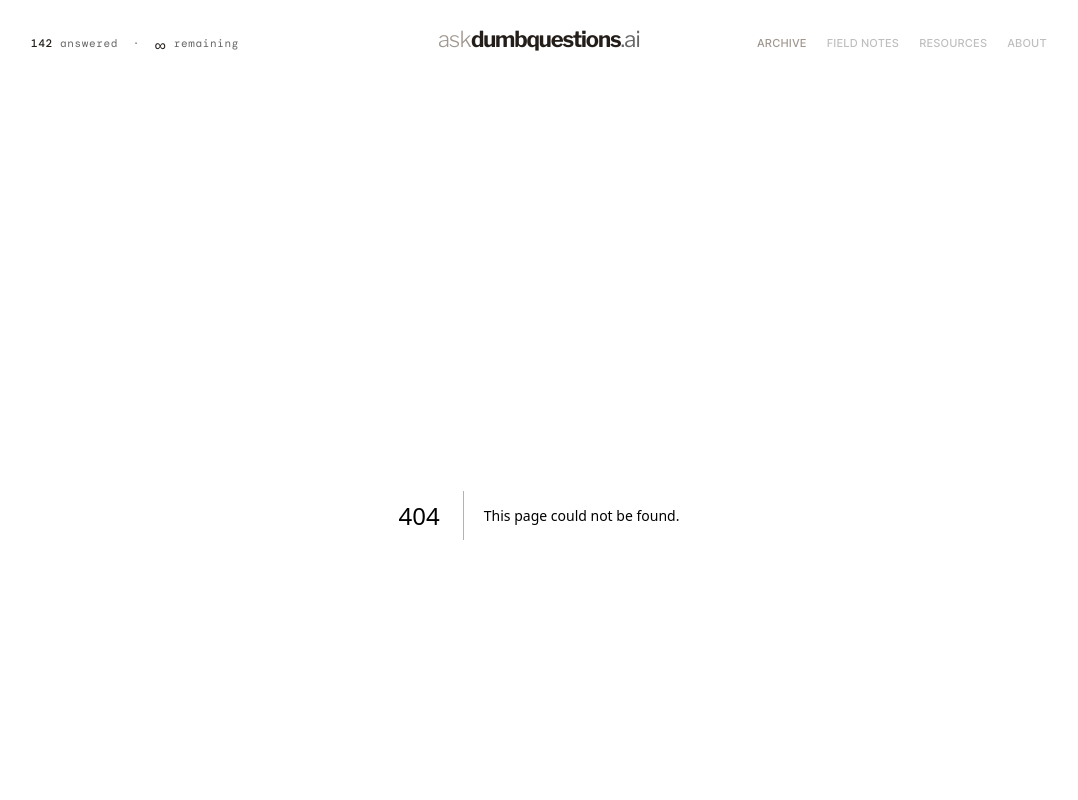
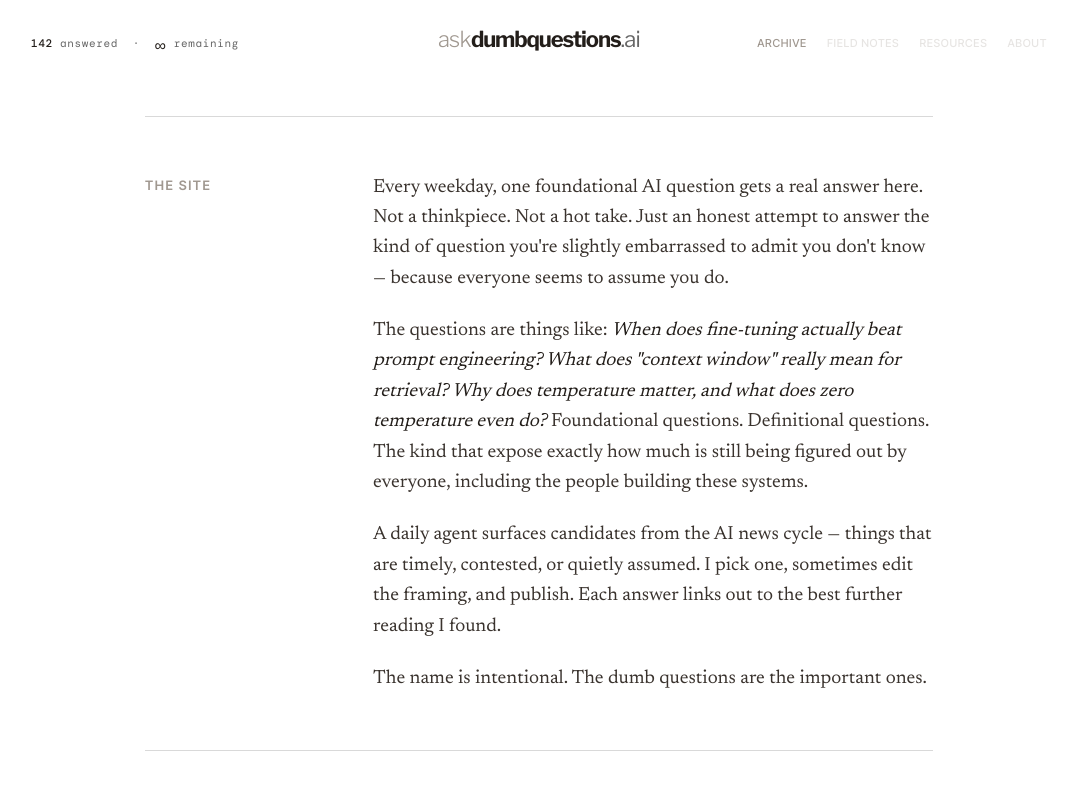
Before and after one commit to bbennett7/adq, a Next.js app: page /about in a window 1280 px wide. Before the commit this address had no page. Shown: the top 800 px of the page, without its empty margins (101-1179 px from the left). Built offline with nearby package versions, Linux system fonts and the light colour scheme.

Commit message:
feat(about): add about page
Co-Authored-By: Claude Sonnet 4.6 <noreply@anthropic.com>

```diff
--- /dev/null
+++ b/src/app/about/page.tsx
@@ -0,0 +1,50 @@
+import type { Metadata } from 'next';
+
+export const metadata: Metadata = {
+	title: 'About — askdumbquestions.ai',
+	description:
+		'A daily AI Q&A publication. One foundational question, one honest answer, every weekday.',
+};
+
+export default function AboutPage() {
+	return (
+		<div className="about-page">
+			<section className="about-section">
+				<div className="about-section-label">
+					<h2 className="about-section-head">The site</h2>
+				</div>
+				<div className="about-section-content">
+					<div className="about-prose">
+						<p>
+							Every weekday, one foundational AI question gets a real answer
+							here. Not a thinkpiece. Not a hot take. Just an honest attempt to
+							answer the kind of question you're slightly embarrassed to admit
+							you don't know — because everyone seems to assume you do.
+						</p>
+						<p>
+							The questions are things like:{' '}
+							<em>
+								When does fine-tuning actually beat prompt engineering? What
+								does "context window" really mean for retrieval? Why does
+								temperature matter, and what does zero temperature even do?
+							</em>{' '}
+							Foundational questions. Definitional questions. The kind that
+							expose exactly how much is still being figured out by everyone,
+							including the people building these systems.
+						</p>
+						<p>
+							A daily agent surfaces candidates from the AI news cycle — things
+							that are timely, contested, or quietly assumed. I pick one,
+							sometimes edit the framing, and publish. Each answer links out to
+							the best further reading I found.
+						</p>
+						<p>
+							The name is intentional. The dumb questions are the important
+							ones.
+						</p>
+					</div>
+				</div>
+			</section>
+		</div>
+	);
+}
--- a/src/app/globals.css
+++ b/src/app/globals.css
@@ -366,6 +366,7 @@ main {
 	color: var(--ink);
 }
 .site-header-nav-disabled {
+	color: var(--accent);
 	opacity: 0.25;
 	cursor: default;
 }
@@ -941,6 +942,58 @@ ul.resource-links-list li {
 }
 
 /* ══════════════════════════════════════
+   ABOUT PAGE
+   ══════════════════════════════════════ */
+
+.about-page {
+	margin-bottom: 96px;
+}
+
+.about-section {
+	display: grid;
+	grid-template-columns: 180px 1fr;
+	gap: 48px;
+	padding: 56px 0;
+	border-top: 1px solid var(--rule);
+	border-bottom: 1px solid var(--rule);
+}
+
+.about-section-label {
+	padding-top: 3px;
+}
+
+.about-section-head {
+	font-family: var(--f-ui);
+	font-size: 13px;
+	font-weight: 600;
+	text-transform: uppercase;
+	letter-spacing: 0.12em;
+	color: var(--accent);
+	margin: 0;
+}
+
+.about-section-content {
+	max-width: 560px;
+}
+
+.about-prose p {
+	font-family: var(--f-body);
+	font-size: 19px;
+	line-height: 1.6;
+	color: var(--ink-soft);
+	margin: 0 0 22px;
+}
+
+.about-prose p:last-child {
+	margin-bottom: 0;
+}
+
+.about-prose em {
+	font-style: italic;
+	color: var(--ink);
+}
+
+/* ══════════════════════════════════════
    MOBILE
    ══════════════════════════════════════ */
 
@@ -1014,4 +1067,14 @@ ul.resource-links-list li {
 		flex-direction: column;
 		gap: 6px;
 	}
+
+	.about-page {
+		margin-bottom: 48px;
+	}
+
+	.about-section {
+		grid-template-columns: 1fr;
+		gap: 20px;
+		padding: 40px 0;
+	}
 }
```
